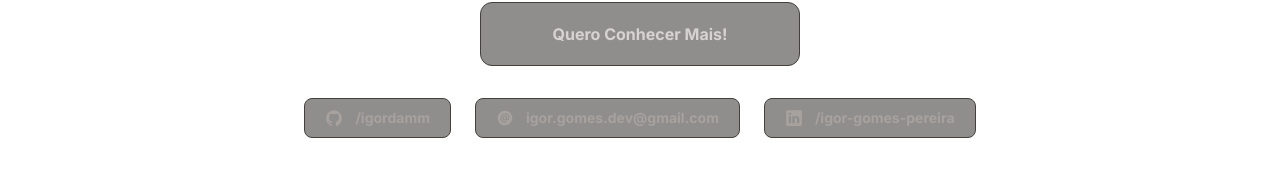
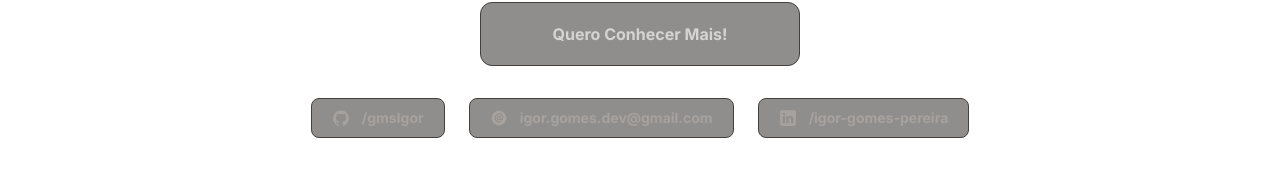
Before and after one commit to iBruns/bushub-front, a Next.js app: page / in a window 1280 px wide. Shown: the part 927-1104 px from the top of the page. Built offline with nearby package versions, Linux system fonts and the light colour scheme.

Commit message:
remove theme switch

```diff
--- a/package.json
+++ b/package.json
@@ -16,8 +16,8 @@
     "eslint": "8.42.0",
     "eslint-config-next": "13.4.4",
     "framer-motion": "^10.12.16",
-    "next": "13.4.4",
-    "postcss": "8.4.24",
+    "next": "^13.5.6",
+    "postcss": "^8.4.33",
     "react": "18.2.0",
     "react-dom": "18.2.0",
     "react-icons": "^4.9.0",
--- a/src/app/page.tsx
+++ b/src/app/page.tsx
@@ -1,38 +1,69 @@
-import Image from 'next/image'
+import Image from "next/image";
 
-import Button from '@/components/Button';
-import Header from '@/components/Header';
-import Switch from '@/components/Switch';
-import SearchTripForm from '@/components/SearchTripForm';
-import ShinyButton from '@/components/ShinyButton';
-import SocialButton from '@/components/SocialButton';
-import { IoAt, IoAtCircle, IoLogoGithub, IoLogoLinkedin } from 'react-icons/io5';
+import Button from "@/components/Button";
+import Header from "@/components/Header";
+import Switch from "@/components/Switch";
+import SearchTripForm from "@/components/SearchTripForm";
+import ShinyButton from "@/components/ShinyButton";
+import SocialButton from "@/components/SocialButton";
+import {
+  IoAt,
+  IoAtCircle,
+  IoLogoGithub,
+  IoLogoLinkedin,
+} from "react-icons/io5";
+import Link from "next/link";
 
 export default function Home() {
   return (
-    <main className='max-w-5xl mx-auto sm:px-6 lg:px-8 '>
+    <main className="max-w-5xl mx-auto sm:px-6 lg:px-8 ">
       <Header />
       <SearchTripForm />
-      <div className=' bg-gradient-to-t from-stone-900 fixed w-full h-[30vh] bottom-0 left-0' />
-      <div className='w-full mx-auto px-1 mt-[50vh]'>
-        <div className='w-full pt-12 px-6 border-t border-stone-700 flex flex-col justify-center items-center '>
-          <p className='text-stone-200 text-justify'>
-            BusHub é um projeto desenvolvido em Next.js, Tailwind e Typescript que visa criar um header com animações CSS de transição, especialmente projetadas para um site de compra de passagens de ônibus. Uma das principais características desse header é a animação do formulário, que cola no topo do header enquanto o usuário navega pelo site. Essa abordagem proporciona uma experiência visualmente atraente e fluida, tornando a interação do usuário mais intuitiva e agradável. Para conhecer mais sobre o meu trabalho, visite o meu portfólio através do botão abaixo, onde você poderá encontrar mais detalhes e exemplos de projetos semelhantes.
+      <div className=" bg-gradient-to-t from-stone-900 fixed w-full h-[30vh] bottom-0 left-0" />
+      <div className="w-full mx-auto px-1 mt-[50vh]">
+        <div className="w-full pt-12 px-6 border-t border-stone-700 flex flex-col justify-center items-center ">
+          <p className="text-stone-200 text-justify">
+            BusHub é um projeto desenvolvido em Next.js, Tailwind e Typescript
+            que visa criar um header com animações CSS de transição,
+            especialmente projetadas para um site de compra de passagens de
+            ônibus. Uma das principais características desse header é a animação
+            do formulário, que cola no topo do header enquanto o usuário navega
+            pelo site. Essa abordagem proporciona uma experiência visualmente
+            atraente e fluida, tornando a interação do usuário mais intuitiva e
+            agradável. Para conhecer mais sobre o meu trabalho, visite o meu
+            portfólio através do botão abaixo, onde você poderá encontrar mais
+            detalhes e exemplos de projetos semelhantes.
           </p>
-          <div className='flex items-center justify-center h-20 w-full mt-10'>
-
+          <Link
+            href="https://igordamm.com/"
+            rel="noopener noreferrer"
+            target="_blank"
+            className="flex items-center justify-center h-20 w-full mt-10"
+          >
             <ShinyButton />
-          </div>
-          <div className='relative z-10 flex items-center justify-center  w-full border-b  border-stone-700 space-x-6 pb-10 pt-6 mb-[100vh]'>
-            <SocialButton leftIcon={<IoLogoGithub className='text-lg' />}>/igordamm</SocialButton>
-            <SocialButton leftIcon={<IoAtCircle className='text-lg' />}>igor.gomes.dev@gmail.com</SocialButton>
-            <SocialButton leftIcon={<IoLogoLinkedin className='text-lg' />}>/igor-gomes-pereira</SocialButton>
+          </Link>
+          <div className="relative z-10 flex items-center justify-center  w-full border-b  border-stone-700 space-x-6 pb-10 pt-6 mb-[100vh]">
+            <SocialButton
+              link="https://github.com/gmsIgor"
+              leftIcon={<IoLogoGithub className="text-lg" />}
+            >
+              /gmsIgor
+            </SocialButton>
+            <SocialButton
+              link={`mailto:igor.gomes.dev@gmail.com?subject=Contato Através do Portfólio&body=Olá, Igor! Me chamo (seu nome aqui), sou da empresa (o nome da empresa aqui),%0D%0AGostaria de falar a respeito de...`}
+              leftIcon={<IoAtCircle className="text-lg" />}
+            >
+              igor.gomes.dev@gmail.com
+            </SocialButton>
+            <SocialButton
+              link="https://www.linkedin.com/in/igor-gomes-pereira/"
+              leftIcon={<IoLogoLinkedin className="text-lg" />}
+            >
+              /igor-gomes-pereira
+            </SocialButton>
           </div>
         </div>
       </div>
-      <div className='fixed flex items-center justify-center top-[1.85rem] right-[1.85rem] '>
-        <Switch />
-      </div>
     </main>
-  )
+  );
 }
--- a/src/components/SocialButton.tsx
+++ b/src/components/SocialButton.tsx
@@ -1,28 +1,39 @@
-import { CSSProperties } from "react"
+import Link from "next/link";
+import { CSSProperties } from "react";
 
 interface ButtonProps {
-    children: React.ReactNode
-    className?: string
-    contentClassName?: string
-    leftIcon?: React.ReactNode
-    style?: CSSProperties
+  children: React.ReactNode;
+  className?: string;
+  contentClassName?: string;
+  leftIcon?: React.ReactNode;
+  style?: CSSProperties;
+  link: string;
 }
 
+export default function SocialButton({
+  children,
+  contentClassName,
+  leftIcon,
+  style,
+  link,
+}: ButtonProps) {
+  const focus = "focus:outline-none focus:ring";
+  const font = "text-sm text-center";
 
-export default function SocialButton({ children, contentClassName, leftIcon, style }: ButtonProps) {
+  const styleSettings = `${focus} ${font}`;
 
-    const focus = 'focus:outline-none focus:ring'
-    const font = 'text-sm text-center'
-
-    const styleSettings = `${focus} ${font}`
-
-    return (
-        <button className={`bg-[#1c19177d] hover:bg-stone-800 border border-stone-700 text-stone-400 h-10 px-5 rounded-lg transition-all duration-200 font-bold align-top ${styleSettings}`}
-            style={style}
+  return (
+    <Link href={link} rel="noopener noreferrer" target="_blank">
+      <button
+        className={`bg-[#1c19177d] hover:bg-stone-800 border border-stone-700 text-stone-400 h-10 px-5 rounded-lg transition-all duration-200 font-bold align-top ${styleSettings}`}
+        style={style}
+      >
+        <div
+          className={`h-full w-full flex flex-row space-x-3 items-center justify-center ${contentClassName}`}
         >
-            <div className={`h-full w-full flex flex-row space-x-3 items-center justify-center ${contentClassName}`}>
-                {leftIcon} {children && <span className="truncate">{children}</span>}
-            </div>
-        </button>
-    )
+          {leftIcon} {children && <span className="truncate">{children}</span>}
+        </div>
+      </button>
+    </Link>
+  );
 }
```
Also changed, not shown: 1 other file (tests, documents, lock files or other folders).
